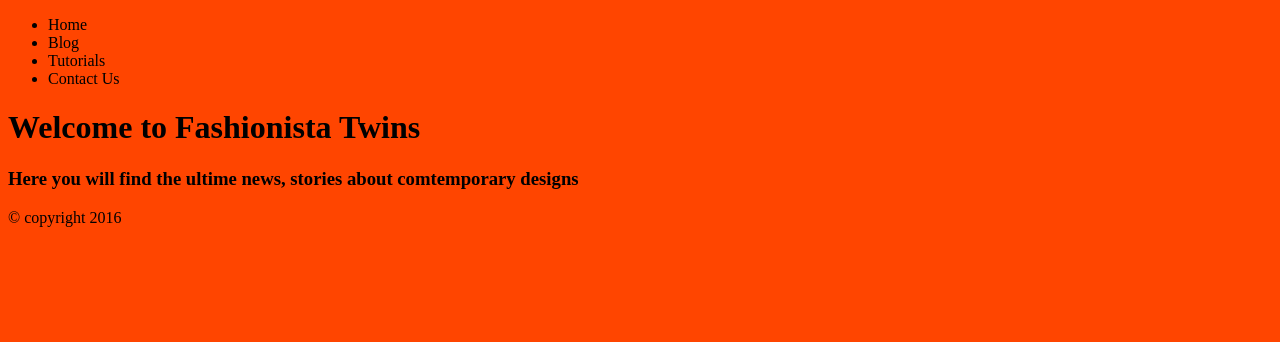
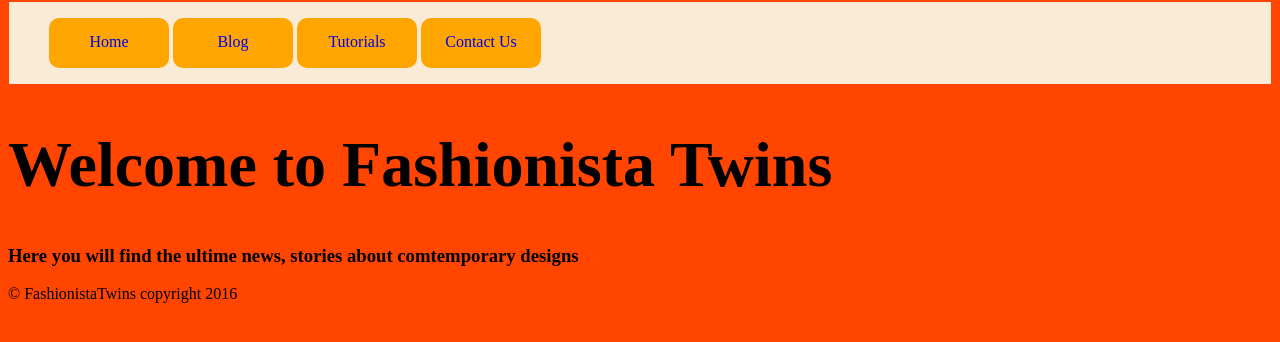
Before and after one commit to scottdiallo/fashionistaTwins, a plain HTML site: page index.html in a window 1280 px wide. Drawn offline with nearby package versions, Linux system fonts and the light colour scheme.

Commit message:
nav bar created

```diff
--- a/css/style.css
+++ b/css/style.css
@@ -1,3 +1,40 @@
 html {
     background-color: orangered;
+    margin-top: -7px;
 }
+
+.navBar {
+    border: 1px solid orangered;
+    background-color: antiquewhite;
+}
+
+ul {}
+
+ul li {
+    display: inline-block;
+    padding: 15px;
+    background-color: orange;
+    height: 20px;
+    width: 90px;
+    text-align: center;
+    border-radius: 10px;
+}
+
+ul li a {
+    text-decoration: none;
+}
+
+:visited {
+    color: black;
+}
+
+.hero-text {
+    font-size: 4em;
+}
+
+
+/*
+:hover {
+    color: yellow;
+}
+*/
--- a/index.html
+++ b/index.html
@@ -1,26 +1,41 @@
 <!DOCTYPE html>
 <html lang="en">
+
 <head>
     <meta charset="UTF-8">
-    <title>FashionistaTwins</title>
+    <title>FashionistaTwins.com</title>
     <link rel="stylesheet" href="css/style.css">
 </head>
 <nav class="navBar">
     <ul>
-        <li>Home</li>
-        <li>Blog</li>
-        <li>Tutorials</li>
-        <li>Contact Us</li>
+        <li><a href="#">Home</a></li>
+        <li><a href="#">Blog</a></li>
+        <li><a href="#">Tutorials</a></li>
+        <li><a href="#">Contact Us</a></li>
     </ul>
 </nav>
+
 <body>
     <div class="container">
+        <div>
             <h1 class="hero-text">Welcome to Fashionista Twins</h1>
+        </div>
         <h3> Here you will find the ultime news, stories about comtemporary designs</h3>
     </div>
 
-<footer> <p>&copy; copyright 2016</p></footer>
+
+
+
+
+
+
+
+
+    <footer>
+        <p>&copy; FashionistaTwins copyright 2016</p>
+    </footer>
     <script src="https://code.jquery.com/jquery-2.2.4.min.js" integrity="sha256-BbhdlvQf/xTY9gja0Dq3HiwQF8LaCRTXxZKRutelT44=" crossorigin="anonymous"></script>
     <script src="app/index.js"></script>
 </body>
+
 </html>
```
Also changed, not shown: README.md. Lines whose indentation alone changed are shown as unchanged.
